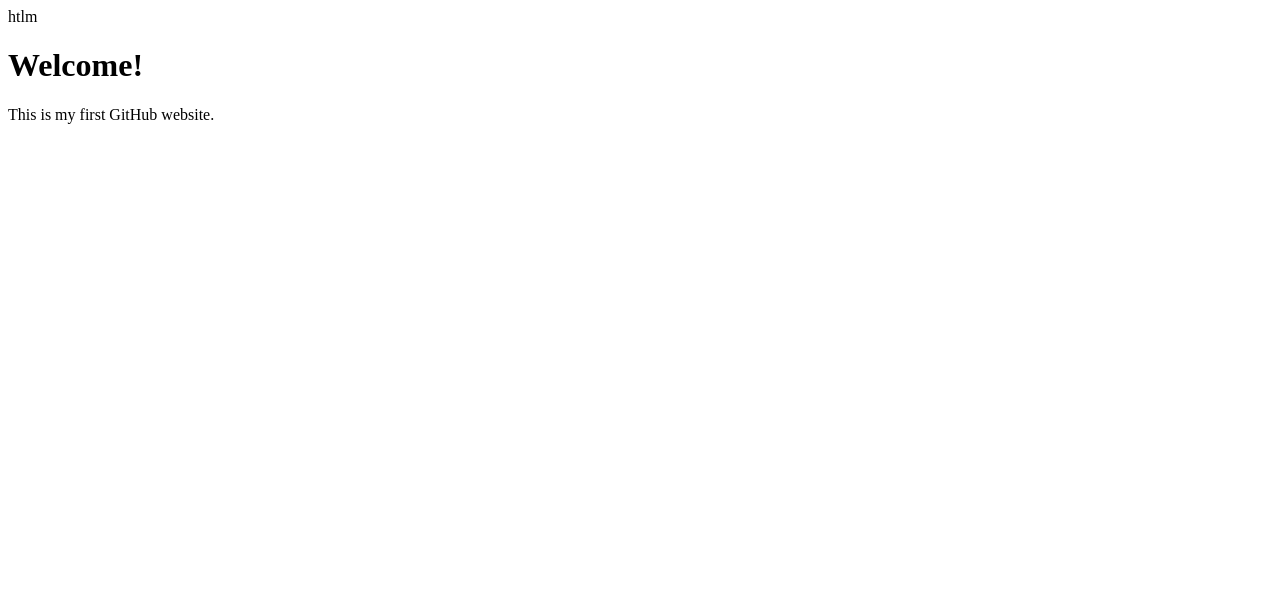
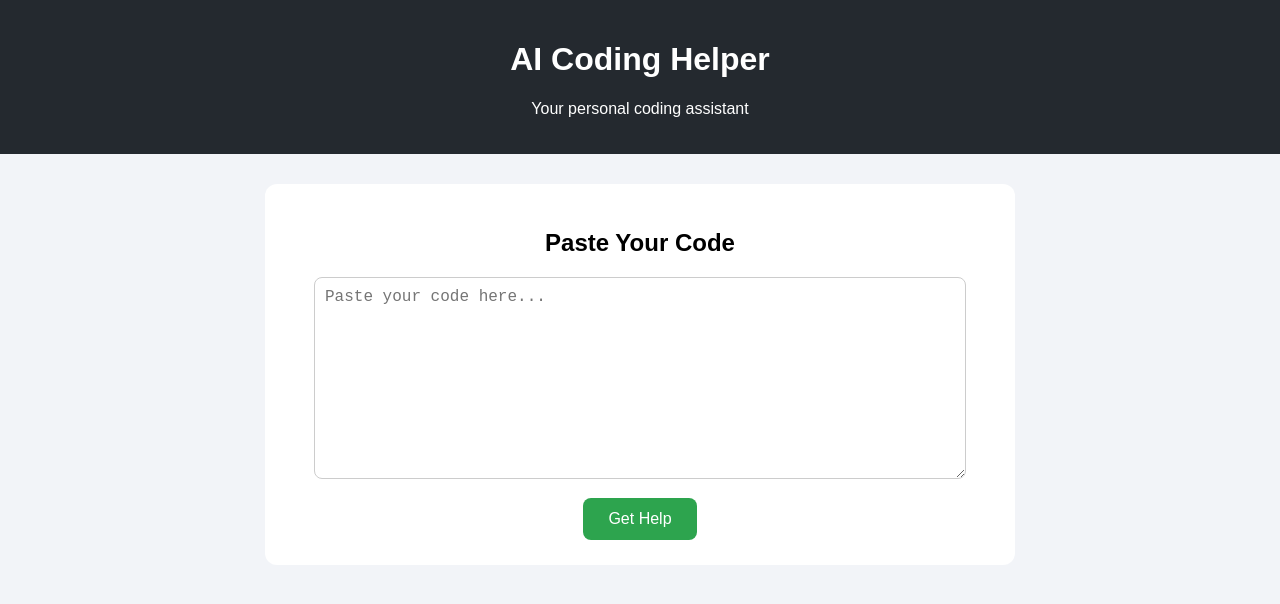
Before and after one commit to samu-pro/alex-gider.asistent., a plain HTML site: page index.html in a window 1280 px wide. Drawn offline with Linux system fonts and the light colour scheme.

Commit message:
Revise title and enhance page structure
Updated the title and added a header with a description and a code input area.

```diff
--- a/index.html
+++ b/index.html
@@ -1,11 +1,31 @@
-htlm
 <!DOCTYPE html>
+
 <html>
+
 <head>
-    <title>My First Website</title>
+
+  <title>AI Coding Helper</title>
+
+  <link rel="stylesheet" href="style.css">
+
 </head>
+
 <body>
-    <h1>Welcome!</h1>
-    <p>This is my first GitHub website.</p>
-</body>
-</html>
+
+  <header>
+
+    <h1>AI Coding Helper</h1>
+
+    <p>Your personal coding assistant</p>
+
+  </header>
+
+  <div class="container">
+
+    <h2>Paste Your Code</h2>
+
+    <textarea id="codeInput" placeholder="Paste your code here..."></textarea>
+
+    <br>
+
+    <button id="helpButton">Get Help</button
```
